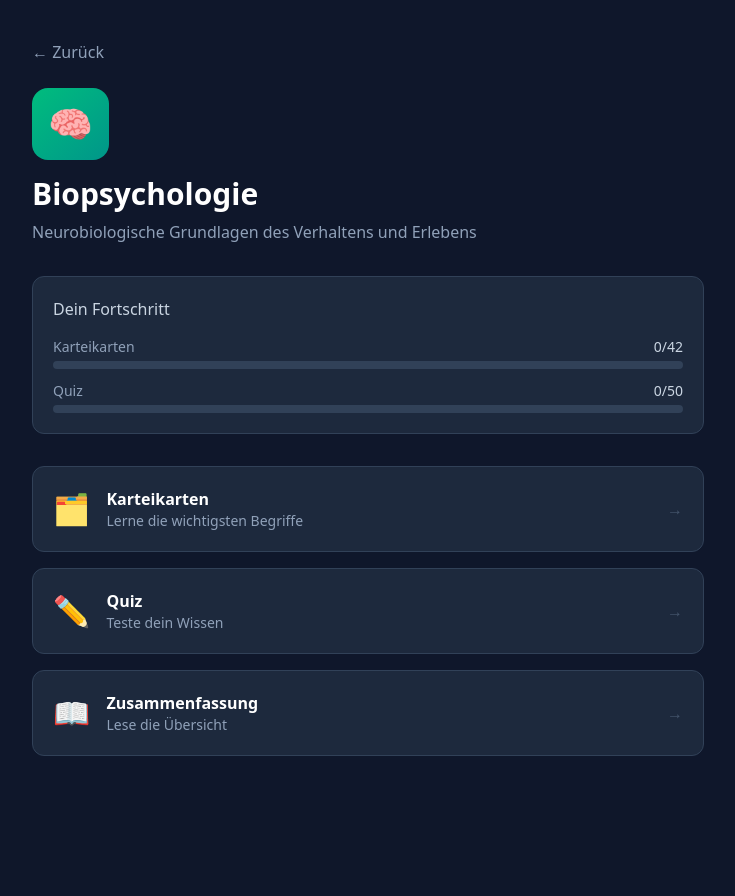
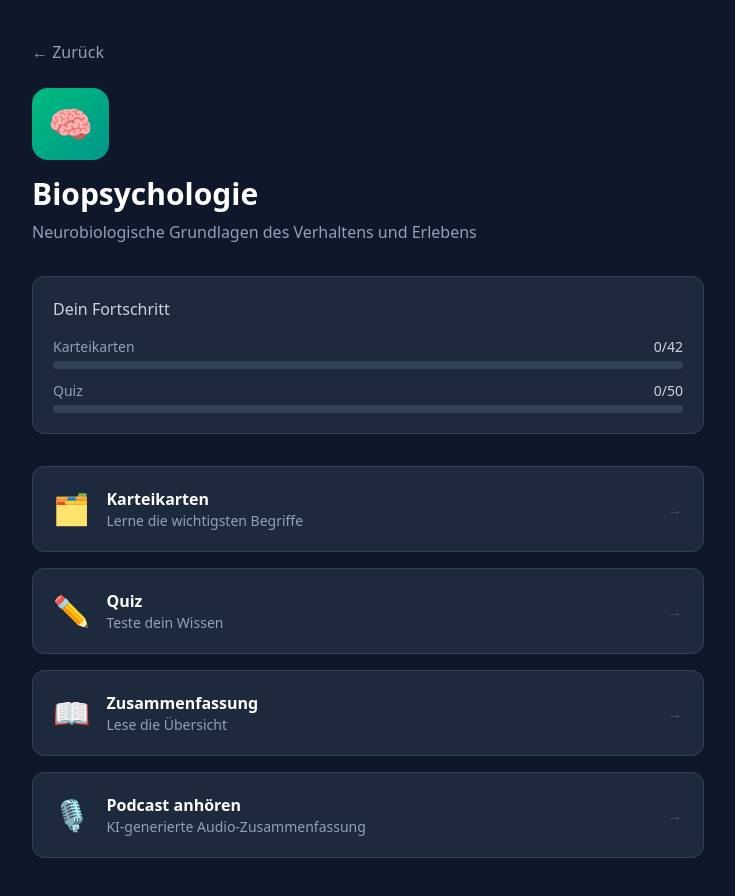
Before and after one commit to Sahnebaer/StudyApp, a React (Vite) app: page / in a window 1280 px wide. Both pictures are taken after a click on the button 334 px from the left and 477 px from the top of the page. Shown: the whole page, without its empty margins (272-1007 px from the left). Before the commit the page ends 800 px from the top, so only its background shows below. Built offline with nearby package versions, Linux system fonts and the light colour scheme.

Commit message:
Add Podcast button to ModuleHome
Adds a fourth option card that navigates to the PodcastView.

https://claude.ai/code/session_01D5kM8q1efEJGR3CigPRBqD

```diff
--- a/src/pages/ModuleHome.tsx
+++ b/src/pages/ModuleHome.tsx
@@ -14,6 +14,7 @@ const VIEWS: { id: View; label: string; icon: string; desc: string }[] = [
   { id: 'flashcards', label: 'Karteikarten', icon: '🗂️', desc: 'Lerne die wichtigsten Begriffe' },
   { id: 'quiz', label: 'Quiz', icon: '✏️', desc: 'Teste dein Wissen' },
   { id: 'summary', label: 'Zusammenfassung', icon: '📖', desc: 'Lese die Übersicht' },
+  { id: 'podcast', label: 'Podcast anhören', icon: '🎙️', desc: 'KI-generierte Audio-Zusammenfassung' },
 ];
 
 export function ModuleHome({ module, progress, onSelectView, onBack }: Props) {
```
